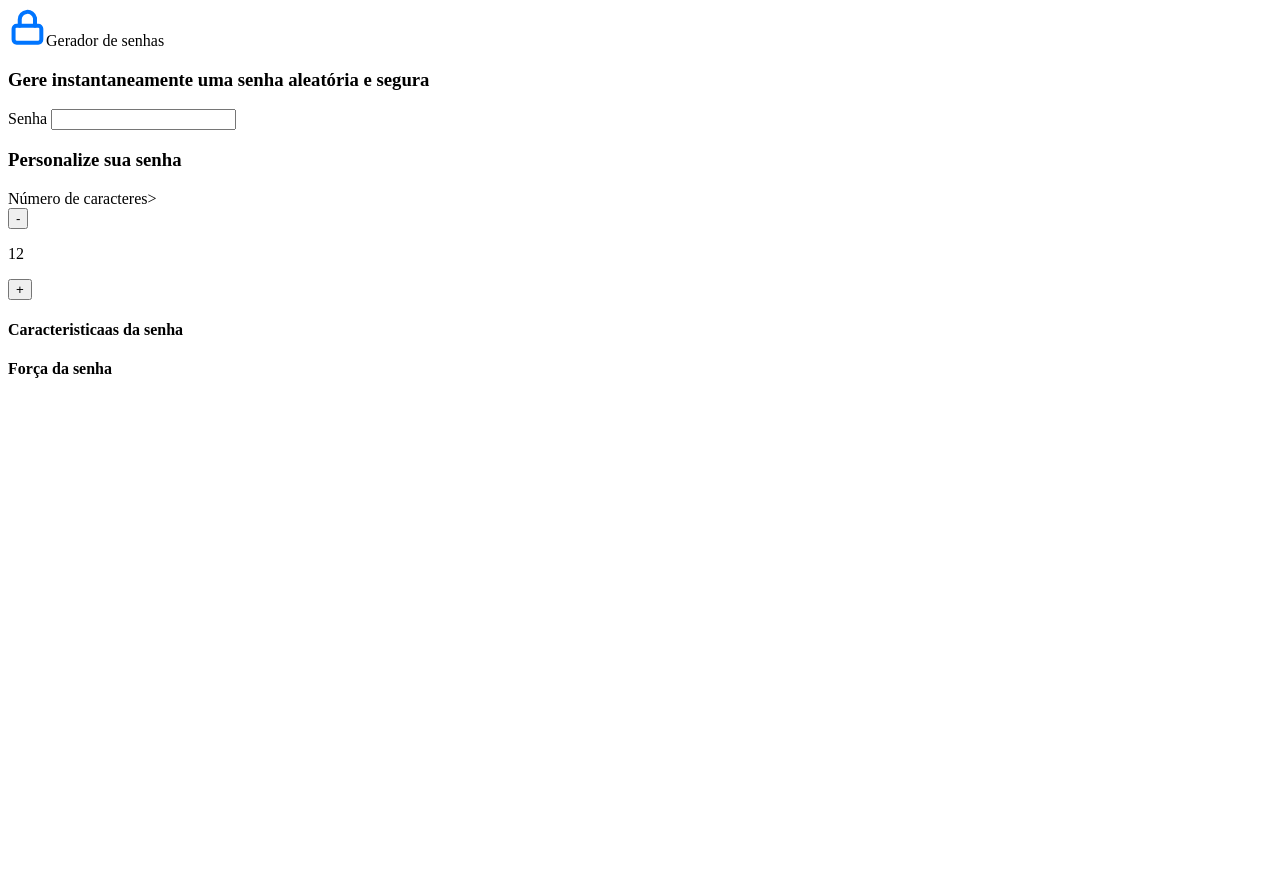
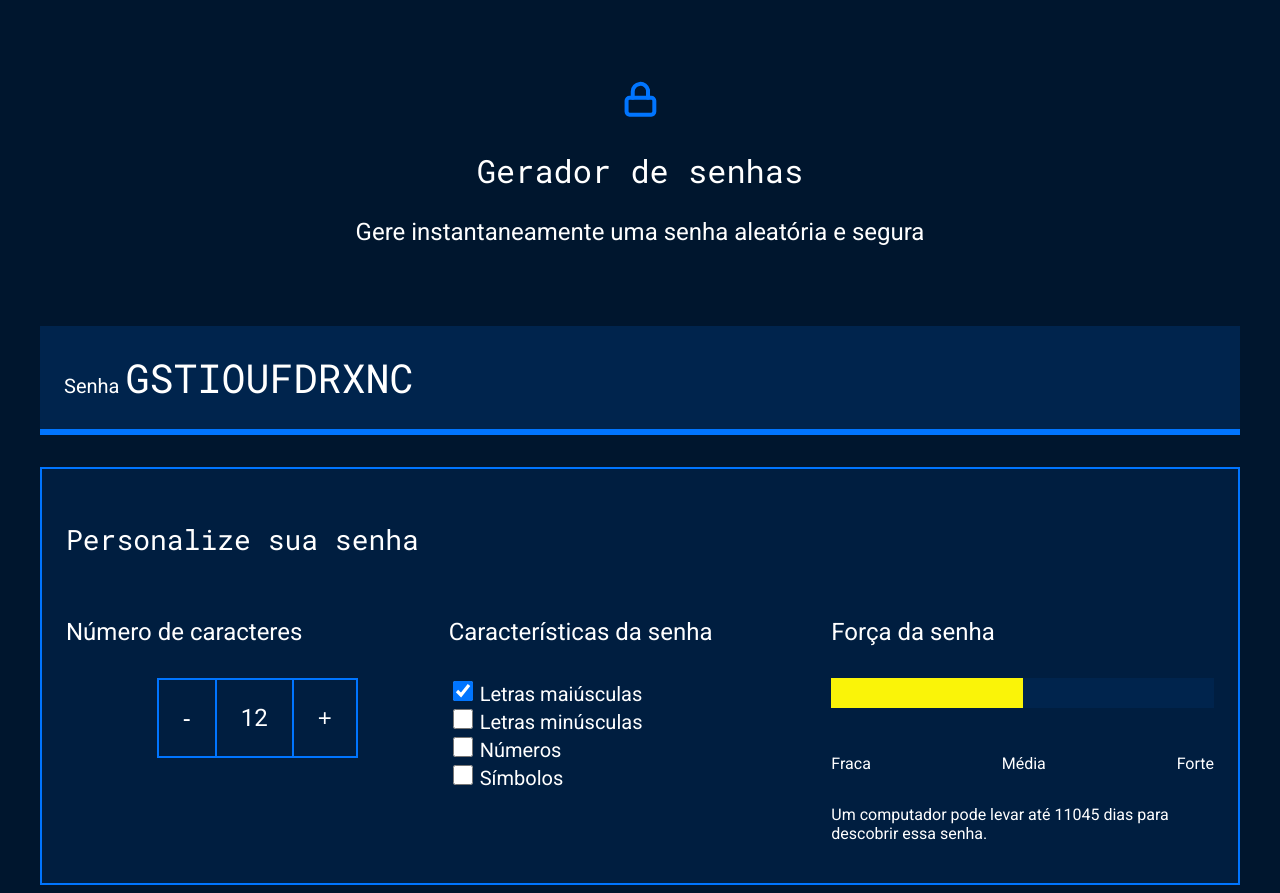
Before and after one commit to andrei951/gerador-de-senhas, a plain HTML site: page index.html in a window 1280 px wide. Before the commit the page ends 800 px from the top, so only its background shows below. Drawn offline with Linux system fonts and the light colour scheme.

Commit message:
main concluido

```diff
--- a/index.html
+++ b/index.html
@@ -1,29 +1,29 @@
 <!DOCTYPE html>
-<html lang="pt/br">
+<html lang="pt-br">
 
 <head>
     <meta charset="UTF-8">
     <meta name="viewport" content="width=device-width, initial-scale=1.0">
-    <title>GERADOR DE SENHA</title>
+    <title>Gerador de senha</title>
     <link rel="stylesheet" href="style.css">
 </head>
 
 <body>
     <section class="conteudo">
         <div class="conteudo-titulo">
-    <img src="unlock.svg" alt="cadeado fechado>"
+            <img src="unlock.svg" alt="cadeado fechado">
             <h2 class="titulo-principal">Gerador de senhas</h2>
             <h3 class="titulo-secundario">Gere instantaneamente uma senha aleatória e segura</h3>
         </div>
         <div class="conteudo-senha">
             <label for="senha">Senha</label>
-            <input name="senha" type="text" id="campo-senha">
+            <input name="senha" type="text" id="campo-senha" readonly>
         </div>
         <div class="parametro">
             <h3 class="parametro-titulo">Personalize sua senha</h3>
             <div class="parametro-coluna__senha">
-                <div class="parametro-senha"
-                <h4 class="parametro-senha__titulo"> Número de caracteres></h4>
+                <div class="parametro-senha">
+                    <h4 class="parametro-senha__titulo">Número de caracteres</h4>
                     <div class="parametro-senha-botoes">
                         <button class="parametro-senha__botao">-</button>
                         <p class="parametro-senha__texto">12</p>
@@ -31,13 +31,38 @@
                     </div>
                 </div>
                 <div class="parametro-senha">
-                    <h4 class="parametro-senha__titulo">Caracteristicaas da senha</h4>
+                    <h4 class="parametro-senha__titulo">Características da senha</h4>
+                    <div class="parametro-senha-checkbox">
+                        <input name="maiusculo" type="checkbox" class="checkbox" checked>
+                        <label for="maiusculo">Letras maiúsculas</label>
+                    </div>
+                    <div class="parametro-senha-checkbox">
+                        <input name="minusculo" type="checkbox" class="checkbox">
+                        <label for="minusculo">Letras minúsculas</label>
+                    </div>
+                    <div class="parametro-senha-checkbox">
+                        <input name="numero" type="checkbox" class="checkbox">
+                        <label for="numero">Números</label>
+                    </div>
+                    <div class="parametro-senha-checkbox">
+                        <input name="simbolo" type="checkbox" class="checkbox">
+                        <label for="simbolo">Símbolos</label>
+                    </div>
                 </div>
                 <div class="parametro-senha">
                     <h4 class="parametro-senha__titulo">Força da senha</h4>
+                    <div class="barra"></div>
+                    <div class="forca fraca"></div>
+                    <div class="parametro-senha-textos">
+                        <p>Fraca</p>
+                        <p>Média</p>
+                        <p>Forte</p>
+                    </div>
+                    <p class="entropia"></p>
                 </div>
             </div>
         </div>
     </section>
+    <script src="main.js"></script>
 </body>
 </html>
--- a/main.js
+++ b/main.js
@@ -1,11 +1,77 @@
-const numerosenha = document.querySelector('.parametro-senha__texto');
-let tamanhosenha = 12;
-numerosenha.textContent = tamanhosenha;
-const letrasMaiusculas = 'ABCDEFGHIJKLMNOPQRSTUVWXYZ';
-const letrasMinusculas = 'abcdefghijklmnopqrstuvwxyz';
+const numeroSenha = document.querySelector('.parametro-senha__texto');
+let tamanhoSenha = 12;
+numeroSenha.textContent = tamanhoSenha;
+const letrasMaiusculas = 'ABCDEFGHIJKLMNOPQRSTUVXYWZ';
+const letrasMinusculas = 'abcdefghijklmnopqrstuvxywz';
 const numeros = '0123456789';
 const simbolos = '!@%*?';
-const botoes = document.querySelectorAll(.parametro-senha__botao);
+const botoes = document.querySelectorAll('.parametro-senha__botao');
 const campoSenha = document.querySelector('#campo-senha');
 const checkbox = document.querySelectorAll('.checkbox');
-const
+const forcaSenha = document.querySelector('.forca');
+
+botoes[0].onclick = diminuiTamanho;
+botoes[1].onclick = aumentaTamanho;
+
+function diminuiTamanho() {
+    if (tamanhoSenha > 1) {
+        // tamanhoSenha = tamanhoSenha-1;
+        tamanhoSenha--;
+    }
+    numeroSenha.textContent = tamanhoSenha;
+    geraSenha();
+}
+function aumentaTamanho() {
+    if (tamanhoSenha < 20) {
+        // tamanhoSenha = tamanhoSenha+1;
+        tamanhoSenha++;
+    }
+    numeroSenha.textContent = tamanhoSenha;
+    geraSenha();
+}
+
+for (i = 0; i < checkbox.length; i++) {
+    checkbox[i].onclick = geraSenha;
+}
+
+geraSenha();
+
+function geraSenha() {
+    let alfabeto = '';
+    if (checkbox[0].checked) {
+        alfabeto = alfabeto + letrasMaiusculas;
+    }
+    if (checkbox[1].checked) {
+        alfabeto = alfabeto + letrasMinusculas;
+    }
+    if (checkbox[2].checked) {
+        alfabeto = alfabeto + numeros;
+    }
+    if (checkbox[3].checked) {
+        alfabeto = alfabeto + simbolos;
+    }
+    let senha = '';
+    for (let i = 0; i < tamanhoSenha; i++) {
+        let numeroAleatorio = Math.random() * alfabeto.length;
+        numeroAleatorio = Math.floor(numeroAleatorio);
+        senha = senha + alfabeto[numeroAleatorio];
+    }
+    campoSenha.value = senha;
+    classificaSenha(alfabeto.length);
+
+}
+
+function classificaSenha(tamanhoAlfabeto){
+    let entropia = tamanhoSenha * Math.log2(tamanhoAlfabeto);
+    console.log(entropia);
+    forcaSenha.classList.remove('fraca','media','forte');
+    if (entropia > 57){
+        forcaSenha.classList.add('forte');
+    } else if (entropia > 35 && entropia < 57 ) {
+        forcaSenha.classList.add('media');
+    } else if (entropia <= 35){
+        forcaSenha.classList.add('fraca');
+    }
+    const valorEntropia = document.querySelector('.entropia');
+    valorEntropia.textContent = "Um computador pode levar até " + Math.floor(2**entropia/(100e6*60*60*24)) + " dias para descobrir essa senha.";
+}
--- a/style.css
+++ b/style.css
@@ -1,4 +1,4 @@
-@import url('https://fonts.googleapis.com/css2?family=Roboto+Mono:ital,wght@0,100..700;1,100..700&display=swap&#39;);
+@import url('https://fonts.googleapis.com/css2?family=Roboto&family=Roboto+Mono&display=swap');
 
 :root{
     --branco: white;
@@ -34,7 +34,7 @@ body{
     margin-top: 80px;
 }
 
-.conteudo-senha {
+.conteudo-senha{
     margin-top: 80px;
     background: var(--fundo-senha);
     padding: 24px;
@@ -58,3 +58,95 @@ body{
     max-width: 1200px;
     margin: 0 auto;
 }
+
+.parametro{
+    background-color: var(--fundo-texto);
+    border: 2px solid var(--borda);
+    margin-top: 32px;
+    padding: 24px;
+}
+
+.parametro-titulo{
+    font-family: var(--roboto-mono);
+    font-size: 28px;
+}
+
+.parametro-senha__titulo{
+    font-size:24px;
+}
+
+.parametro-coluna__senha{
+    display: flex;
+    flex-direction: column;
+    justify-content: center;
+}
+.parametro-senha{
+    width: 50%;
+    margin: 0 auto;
+}
+
+.parametro-senha-botoes{
+    display: flex;
+    justify-content: center;
+}
+
+.parametro-senha__botao{
+    background-color: var(--fundo-texto);
+    color: var(--branco);
+    border: 2px solid var(--borda);
+    padding: 24px;
+    font-size: 24px;
+    cursor: pointer;
+}
+.parametro-senha__texto{
+    padding: 24px;
+    border-top: 2px solid var(--borda);
+    border-bottom: 2px solid var(--borda);
+    margin: 0;
+    font-size: 24px;
+}
+
+label{
+    font-size: 20px;
+}
+
+.checkbox{
+    width: 20px;
+    height: 20px;
+    cursor: pointer;
+}
+
+.barra{
+    background-color: var(--fundo-senha);
+    height: 30px;
+    width: 100%;
+}
+.forca{
+    height: 30px;
+    position: relative;
+    bottom: 30px;
+}
+.fraca{
+    width: 25%;
+    background-color: #E71B32;
+}
+.media{
+    background-color: #FAF408;
+    width: 50%;
+}
+.forte{
+    background-color: #00FF85;
+    width: 100%;
+}
+
+.parametro-senha-textos{
+    display: flex;
+    justify-content: space-between;
+}
+
+
+@media screen and (min-width: 768px) {
+    .parametro-coluna__senha{
+        flex-direction: row;
+    }
+}
```
Lines whose indentation alone changed are shown as unchanged.
